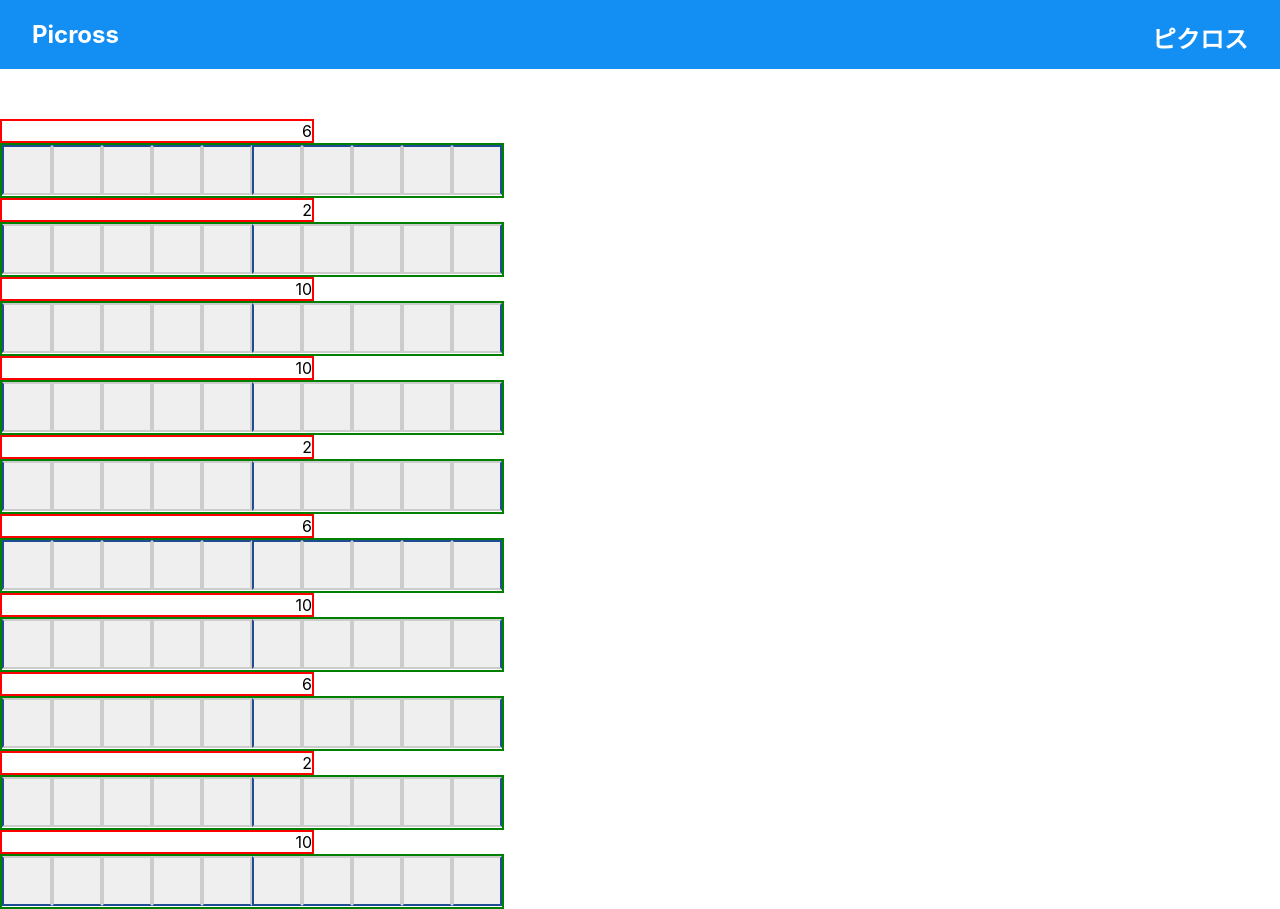
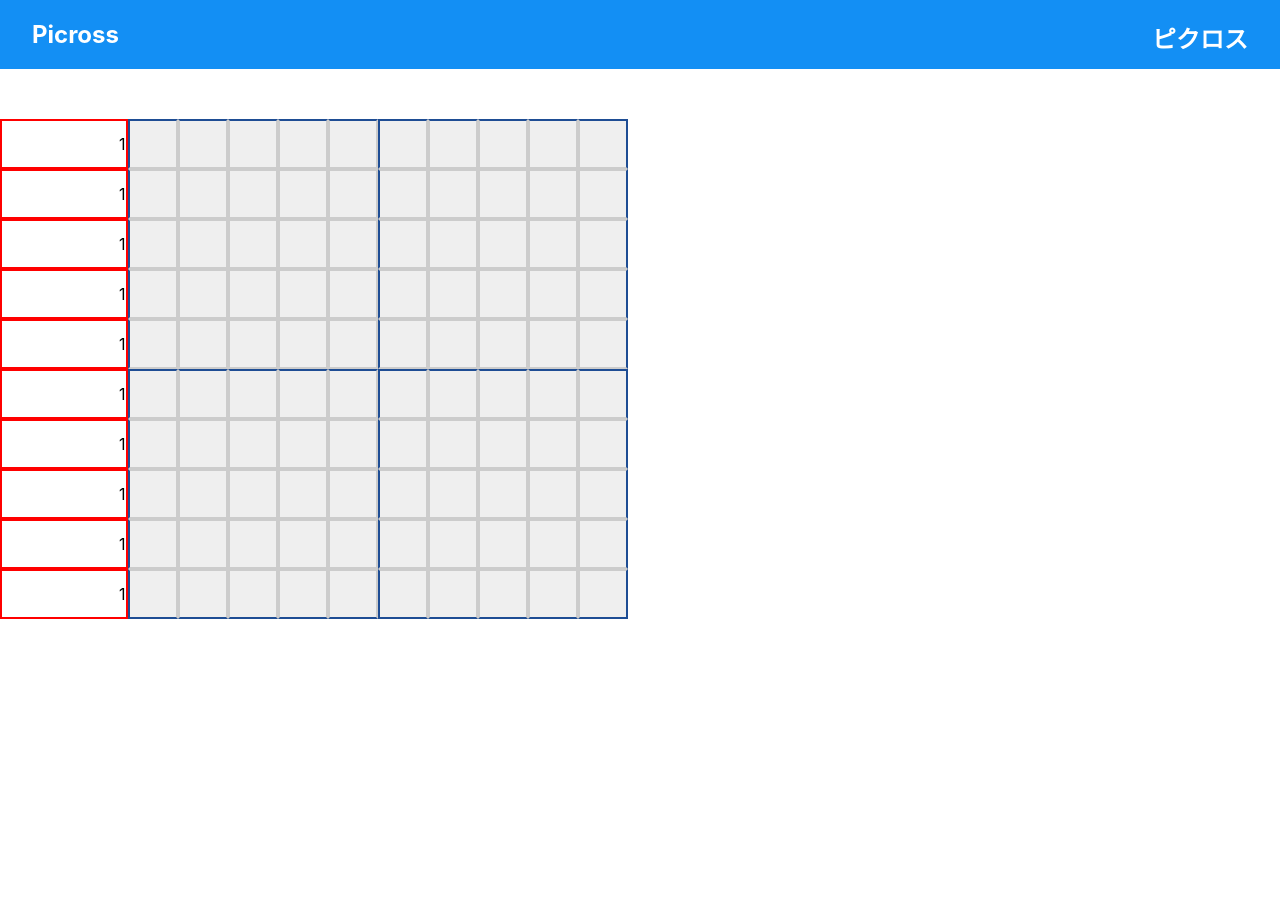
Before and after one commit to Pashinuyk/Picross, a React (Create React App) app: page / in a window 1280 px wide. After the commit the page ends 800 px from the top, so only its background shows below. Built offline with nearby package versions, Linux system fonts and the light colour scheme.

Commit message:
Gamefield redone into Grid-element

```diff
--- a/src/components/GameField.js
+++ b/src/components/GameField.js
@@ -14,18 +14,21 @@ const Otmetka = (el) => {
 
 const GameField = (props) => {
     return (
-        <>
-          {
-            props.level[num].content.map((str, ind1) =>
-              <div style={{display: 'grid', justifyContent: 'left'}}>
-                <div style={{border: 'solid 2px red', width: '310px', textAlign: 'right'}}>
-                {str.reduce((product, item) => {
-                  return item>0 ? product+1 : product
-                }, 0)}
-                </div>
+            <div style={{display: 'grid',
+              gridTemplateRows: `repeat(${props.level[num].content.length}, 1fr)`,
+              gridTemplateColumns: `25% repeat(${props.level[num].content[0].length}, 1fr)`,
+              width: 'max-content',
 
-                <div style={{border: 'solid 2px green'}}>
-                {str.map((val, ind2) =>
+             }}>
+
+          {props.level[num].content.map((str, ind1) =>
+          <>
+                <div style={{display: 'flex',
+                  alignItems: 'center',
+                  flexDirection: 'row-reverse',
+                  border: 'solid 2px red'}}>1</div>
+               { str.map((val, ind2) =>
+
                   <button id={ind1 + (ind2 < 10 ? ind2/10 : ind2/100)}
                     onClick={(e) => Mess(e)}
                     onContextMenu={(e) => Otmetka(e)}
@@ -45,12 +48,11 @@ const GameField = (props) => {
                     : ind1 % 5 == 0 && ind2 % 5 == 0 ? 'borderTop borderLeft'
                     : ind1 % 5 == 0 ? 'borderTop'
                     : ind2 % 5 == 0 ? 'borderLeft'
-                    : ''}> </button>
-                )}
-                </div>
-              </div>
-          )}
-        </>
+                    : ''}></button>
+                )}</>
+
+
+          )}</div>
     )
 }
 
--- a/src/data.js
+++ b/src/data.js
@@ -1,6 +1,6 @@
 const levels= [
   {
-      "id": 0,
+      "id": 0, //a dog
       "content":
       [
         [0, 1, 0, 0, 0],
@@ -11,7 +11,7 @@ const levels= [
       ]
   },
   {
-      "id": 1,
+      "id": 1, //a running man
       "content":
       [
         [0, 0, 1, 0, 1],
@@ -43,7 +43,7 @@ const levels= [
       ]
   },
   {
-      "id": 3,
+      "id": 3, //a bag
       "content":
       [
         [0, 0, 1, 1, 1, 1, 1, 1, 0, 0],
@@ -58,6 +58,22 @@ const levels= [
         [1, 1, 1, 1, 1, 1, 1, 1, 1, 1],
       ]
   },
+  {
+      "id": 4,
+      "content":
+      [
+        [0, 0, 1, 1, 1, 1, 1, 1, 0, 0, 1, 1, 0, 1, 0],
+        [0, 0, 1, 0, 0, 0, 0, 1, 0, 0, 1, 1, 0, 1, 0],
+        [1, 1, 1, 1, 1, 1, 1, 1, 1, 1, 1, 1, 0, 1, 0],
+        [1, 1, 1, 1, 1, 1, 1, 1, 1, 1, 1, 1, 0, 1, 0],
+        [1, 0, 0, 0, 0, 0, 0, 0, 0, 1, 1, 1, 0, 1, 0],
+        [1, 0, 1, 0, 1, 1, 0, 1, 0, 1, 1, 1, 0, 1, 0],
+        [1, 1, 1, 1, 1, 1, 1, 1, 1, 1, 1, 1, 0, 1, 0],
+        [1, 0, 1, 0, 1, 1, 0, 1, 0, 1, 1, 1, 0, 1, 0],
+        [1, 0, 0, 0, 0, 0, 0, 0, 0, 1, 1, 1, 0, 1, 0],
+        [1, 1, 1, 1, 1, 1, 1, 1, 1, 1, 1, 1, 0, 1, 0],
+      ]
+  },
 ]
 
 export default levels;
```
